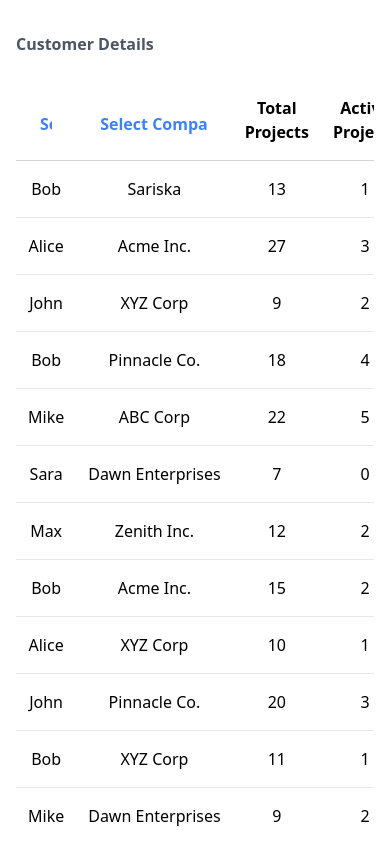
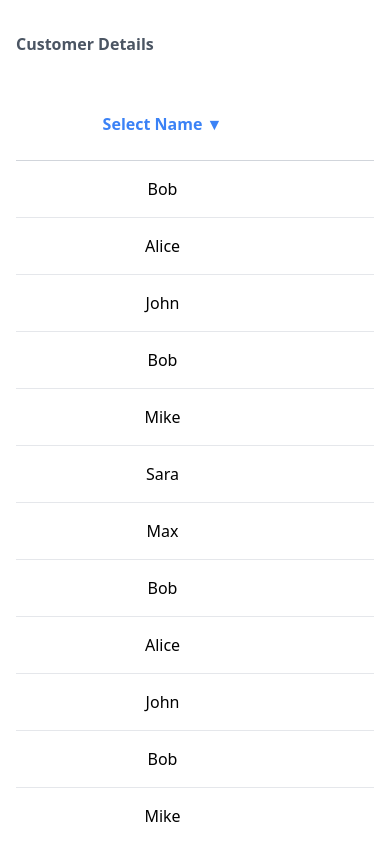
Before and after one commit to jainpranayr/multi-select-table, a React (Vite) app: page / in a window 390 px wide. Shown: the top 844 px of the page. Built offline with nearby package versions, Linux system fonts and the light colour scheme.

Commit message:
📱 make table responsive

```diff
--- a/src/App.jsx
+++ b/src/App.jsx
@@ -5,16 +5,6 @@ import { initialData, uniqueCompanies, uniqueNames } from './lib/data'
 function App() {
 	const [selectedNames, setSelectedNames] = useState([])
 	const [selectedCompanies, setSelectedCompanies] = useState([])
-
-	const handleCheckboxChange = (value, setState) => {
-		setState(prevState => {
-			if (prevState.includes(value)) {
-				return prevState.filter(item => item !== value)
-			} else {
-				return [...prevState, value]
-			}
-		})
-	}
 
 	const handleNameChange = selected => {
 		setSelectedNames(selected)
--- a/src/components/MultiSelectAutoCompleteDropdown.jsx
+++ b/src/components/MultiSelectAutoCompleteDropdown.jsx
@@ -54,7 +54,7 @@ function MultiSelectAutocompleteDropdown({
 	}
 
 	return (
-		<div className="relative">
+		<div className="relative w-full min-w-max">
 			<input
 				type="text"
 				value={inputValue}
```
